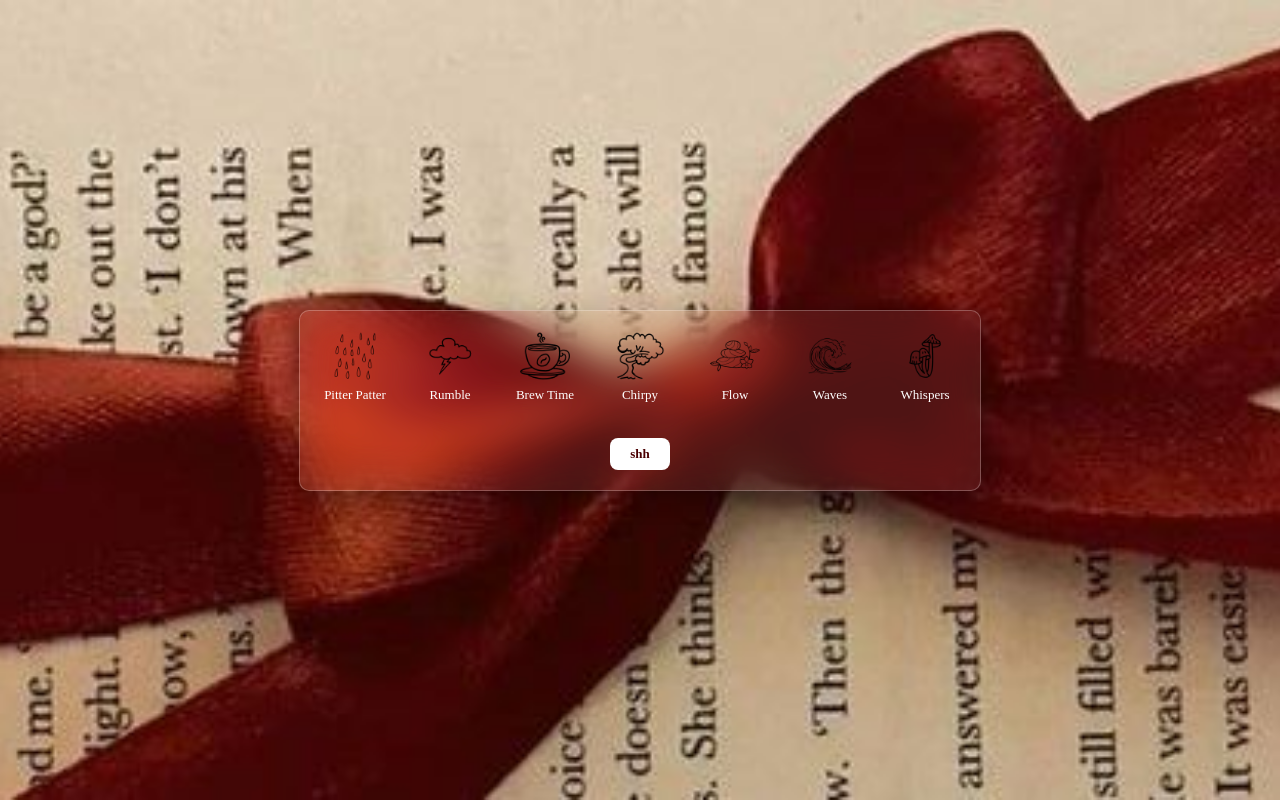
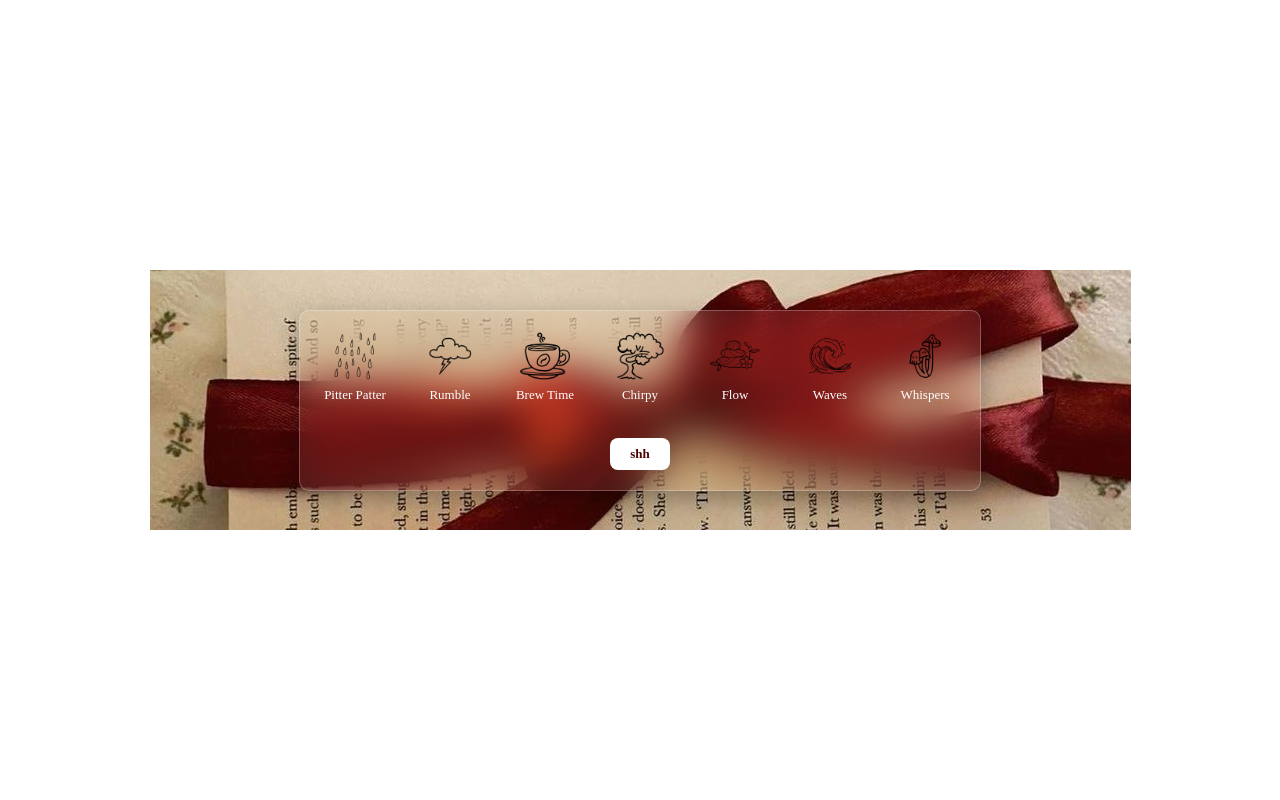
Before and after one commit to Ninjabiii/ASMR, a plain HTML site: page index.html in a window 1280 px wide. Drawn offline with Linux system fonts and the light colour scheme.

Commit message:
Update index.html

```diff
--- a/index.html
+++ b/index.html
@@ -9,7 +9,7 @@ body {
   font-size: 12px;
   /* Replace solid color with image */
   background: url("images/bg.jpg") no-repeat center center fixed;
-  background-size: cover;
+  background-size: 981px 260px;
 
   color: #fff;
   display: flex;
```
